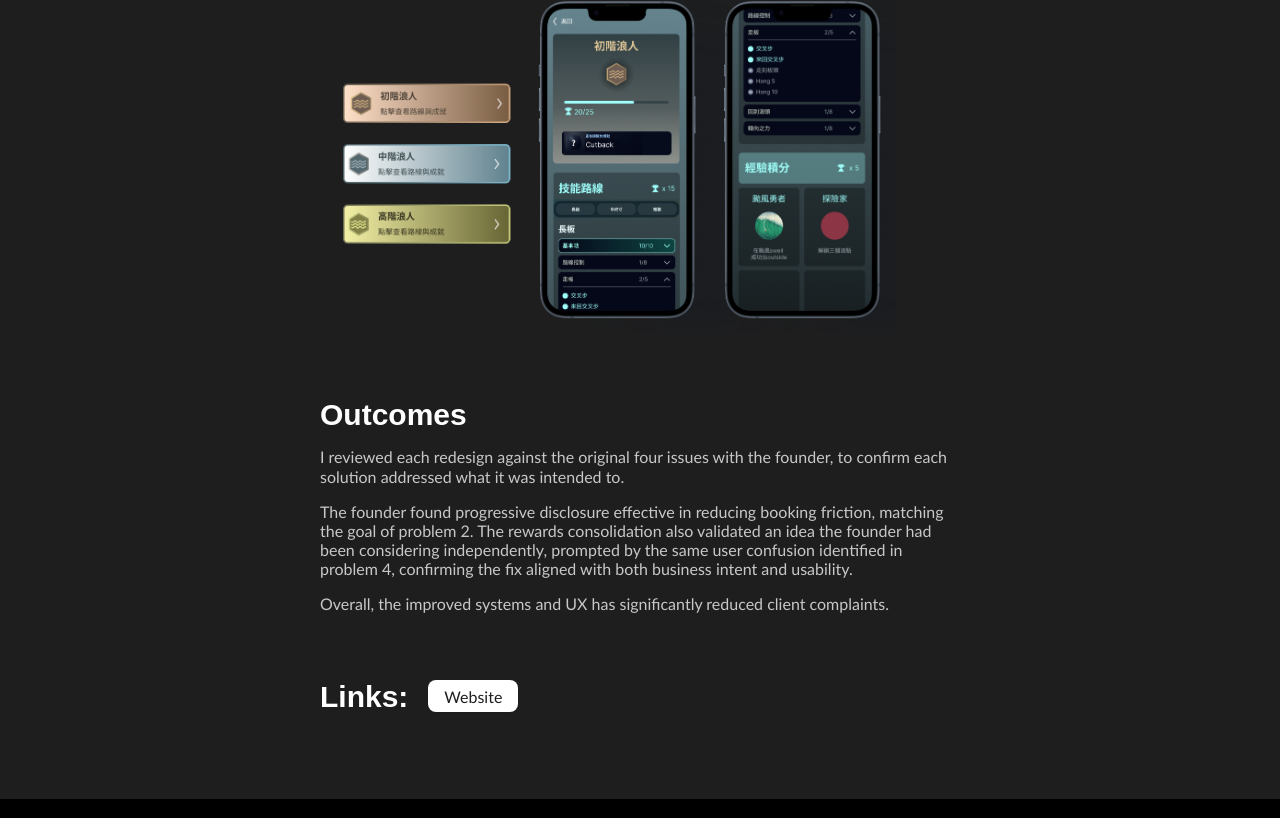
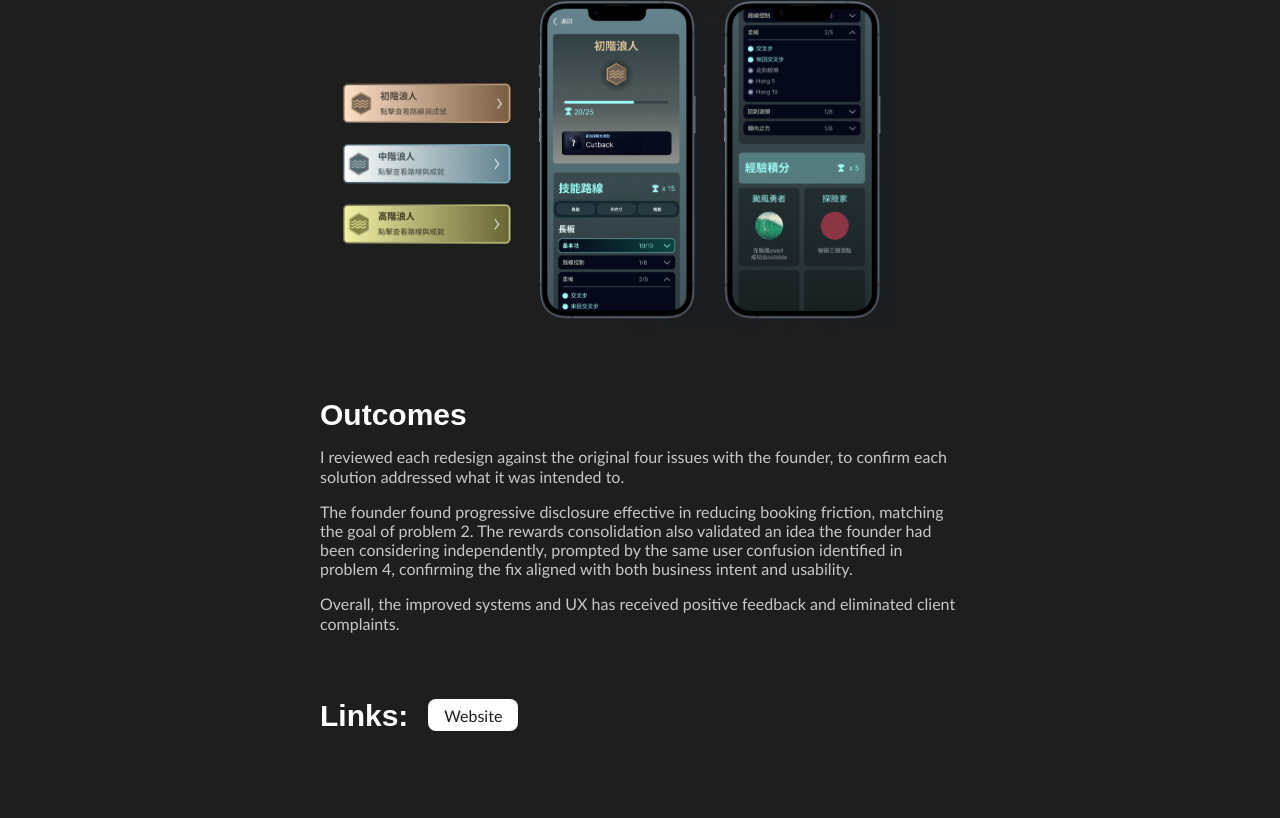
Before and after one commit to psuuzu/portfolio1, a Next.js app: page /brutalsurf in a window 1280 px wide. Shown: the part 3052-3870 px from the top of the page. Built offline with nearby package versions, Linux system fonts and the light colour scheme; a web font is replaced by a local one.

Commit message:
update brutalsurf results

```diff
--- a/app/brutalsurf/page.tsx
+++ b/app/brutalsurf/page.tsx
@@ -114,7 +114,7 @@ export default function Brutalsurf() {
             The founder found progressive disclosure effective in reducing booking friction, matching the goal of problem 2. The rewards consolidation also validated an idea the founder had been considering independently, prompted by the same user confusion identified in problem 4, confirming the fix aligned with both business intent and usability.
         </p>
         <p className="mt-[16px]">
-            Overall, the improved systems and UX has significantly reduced client complaints.
+            Overall, the improved systems and UX has received positive feedback and eliminated client complaints.
         </p>
 
         <div className="flex mt-[60px] sm:items-center">
```
